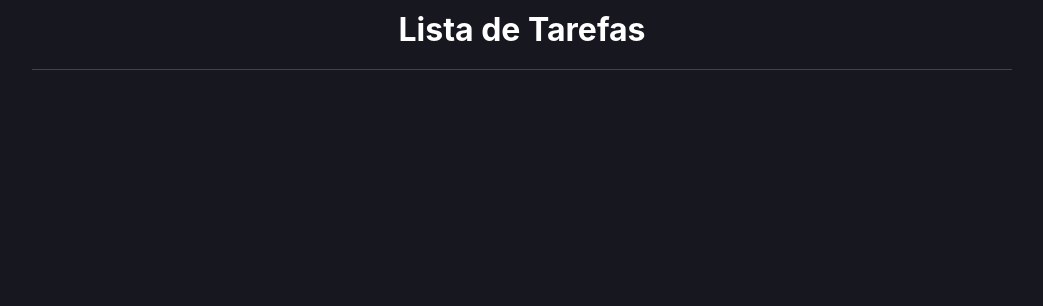
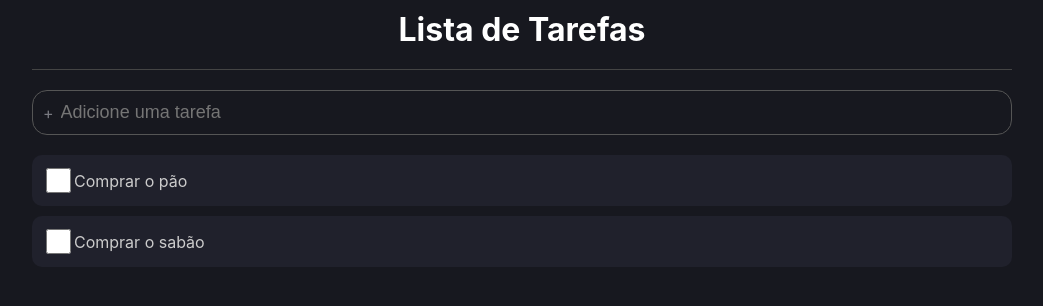
Before and after one commit to rafaelsrv/ToDo-TS, a React (Create React App) app: page / in a window 1280 px wide. Shown: the top 306 px of the page, without its empty margins (118-1161 px from the left). Built offline with nearby package versions, Linux system fonts and the light colour scheme.

Commit message:
Salvando texto dos inputs

```diff
--- a/src/App.tsx
+++ b/src/App.tsx
@@ -1,10 +1,36 @@
 import * as C from './App.styles'
+import { useState } from 'react';
+import { Item } from './types/Item'
+import { ListItem } from './components/ListItem';
+import { AddArea} from './components/AddArea'
+
 
 const App = () =>{
+
+  const [list, setList] = useState<Item[]>([
+    {id: 1, name:"Comprar o pão", done: false},
+    {id: 2, name:"Comprar o sabão", done: false}
+  ])
+
+  const handleAddTask = (taskName: string)=> {
+    let newList = [...list];
+    newList.push({
+      id: list.length +1,
+      name: taskName,
+      done: false
+    })
+    setList(newList)
+  }
   return(
     <C.Container>
       <C.Area>
         <C.Header>Lista de Tarefas</C.Header>
+
+        <AddArea onEnter={handleAddTask} />
+
+        {list.map((item, index)=>(
+          <ListItem key={index} item={item}></ListItem>
+        ))}
       </C.Area>
     </C.Container>
 
--- /dev/null
+++ b/src/components/AddArea/index.tsx
@@ -0,0 +1,33 @@
+import * as C from './styles'
+import { useState, KeyboardEvent } from 'react'
+
+type Props = {
+    onEnter: (taskName : string) => void
+}
+
+
+export const AddArea = ({onEnter}: Props) =>{
+
+    const [inputText, setInputText] = useState('');
+
+    const handleKeyUp = (e: KeyboardEvent) => {
+        if ( e.code === 'Enter' && inputText !== ''){
+            onEnter(inputText)
+            setInputText('')
+
+        }
+    }
+    return(
+        <C.Container>
+            <div className='image'>+</div>
+            <input
+            type="text"
+            placeholder='Adicione uma tarefa'
+            value={inputText}
+            onChange={e => setInputText(e.target.value)}
+            onKeyUp={handleKeyUp}
+
+            />
+        </C.Container>
+    )
+}
--- /dev/null
+++ b/src/components/AddArea/styles.ts
@@ -0,0 +1,22 @@
+import styled from "styled-components"
+
+export const Container = styled.div`
+    border: 1px solid #555;
+    border-radius: 15px;
+    padding: 10px;
+    margin: 20px 0;
+    display: flex;
+    align-items: center;
+
+    .image{
+        margin-right: 5px;
+    }
+    input{
+        border: 0px;
+        background: transparent;
+        outline: 0;
+        color: #FFF;
+        font-size: 18px;
+        flex: 1;
+    }
+`;
--- /dev/null
+++ b/src/components/ListItem/index.tsx
@@ -0,0 +1,24 @@
+import * as C from './styles'
+import { Item } from '../../types/Item'
+import { useState } from 'react'
+
+type Props = {
+    item: Item
+}
+
+export const ListItem = ({item}: Props) => {
+    const [isChecked, setIsChecked] = useState(item.done);
+
+    return(
+
+        <C.Container done={isChecked}>
+            <input
+                type="checkbox"
+                checked={isChecked}
+                onChange={e=> setIsChecked(e.target.checked)
+                }
+                />
+            <label>{item.name}</label>
+        </C.Container>
+    )
+}
--- /dev/null
+++ b/src/components/ListItem/styles.ts
@@ -0,0 +1,29 @@
+import styled from "styled-components";
+
+type ContainerProps = {
+    done: boolean;
+
+}
+
+export const Container = styled.div(({ done } : ContainerProps)=>(
+
+    `
+    display: flex;
+    background-color: #20212C;
+    padding: 10px;
+    border-radius: 10px;
+    margin-bottom: 10px;
+    align-items: center;
+
+    label{
+        color: #CCC;
+        text-decoration: ${done ? 'line-through' : 'initial'};
+    }
+    input{
+        width: 25px;
+        height: 25px;
+        margin-height: 5px;
+    }
+`
+
+))
--- /dev/null
+++ b/src/types/Item.ts
@@ -0,0 +1,5 @@
+export type Item = {
+    id: number;
+    name: string;
+    done: boolean;
+}
```
